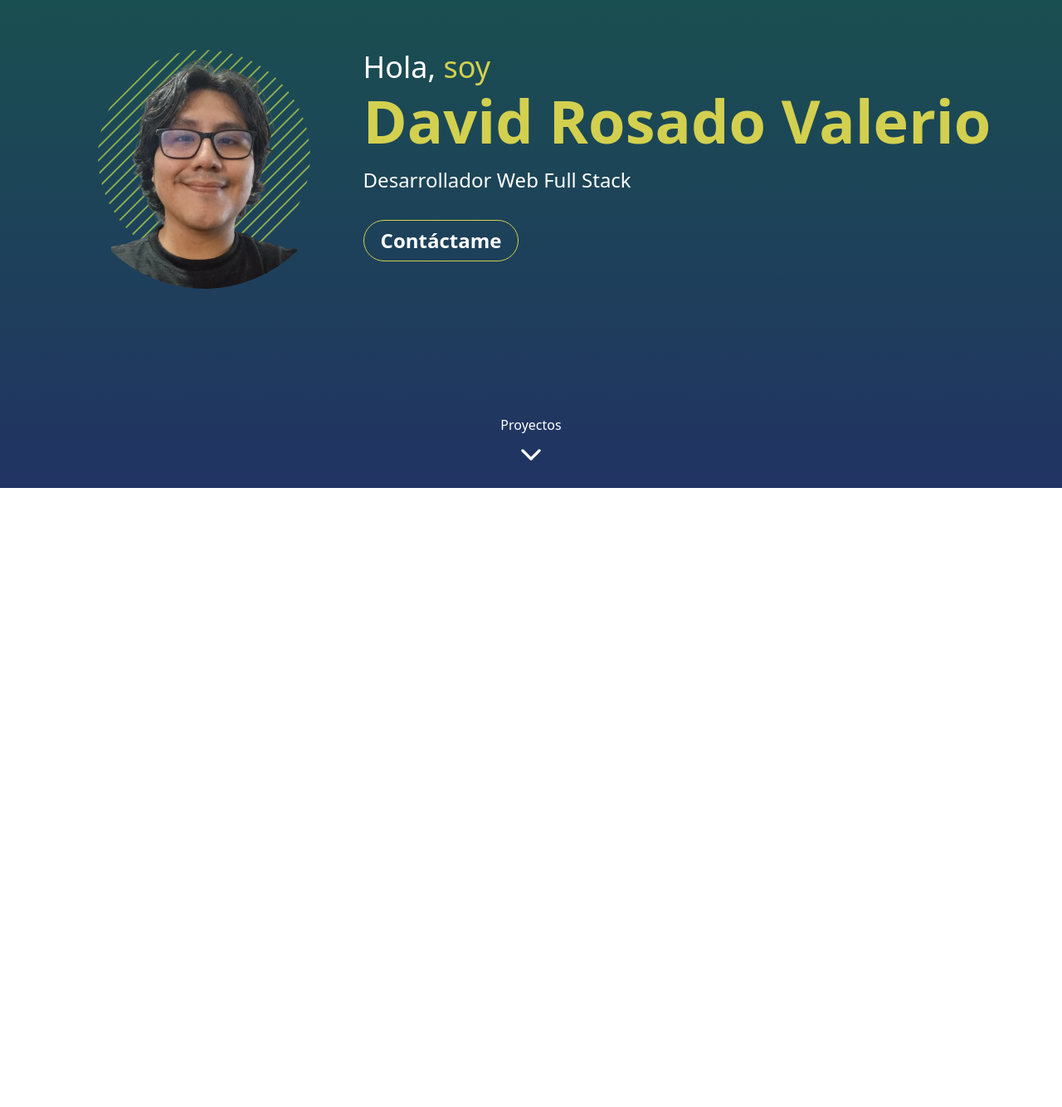
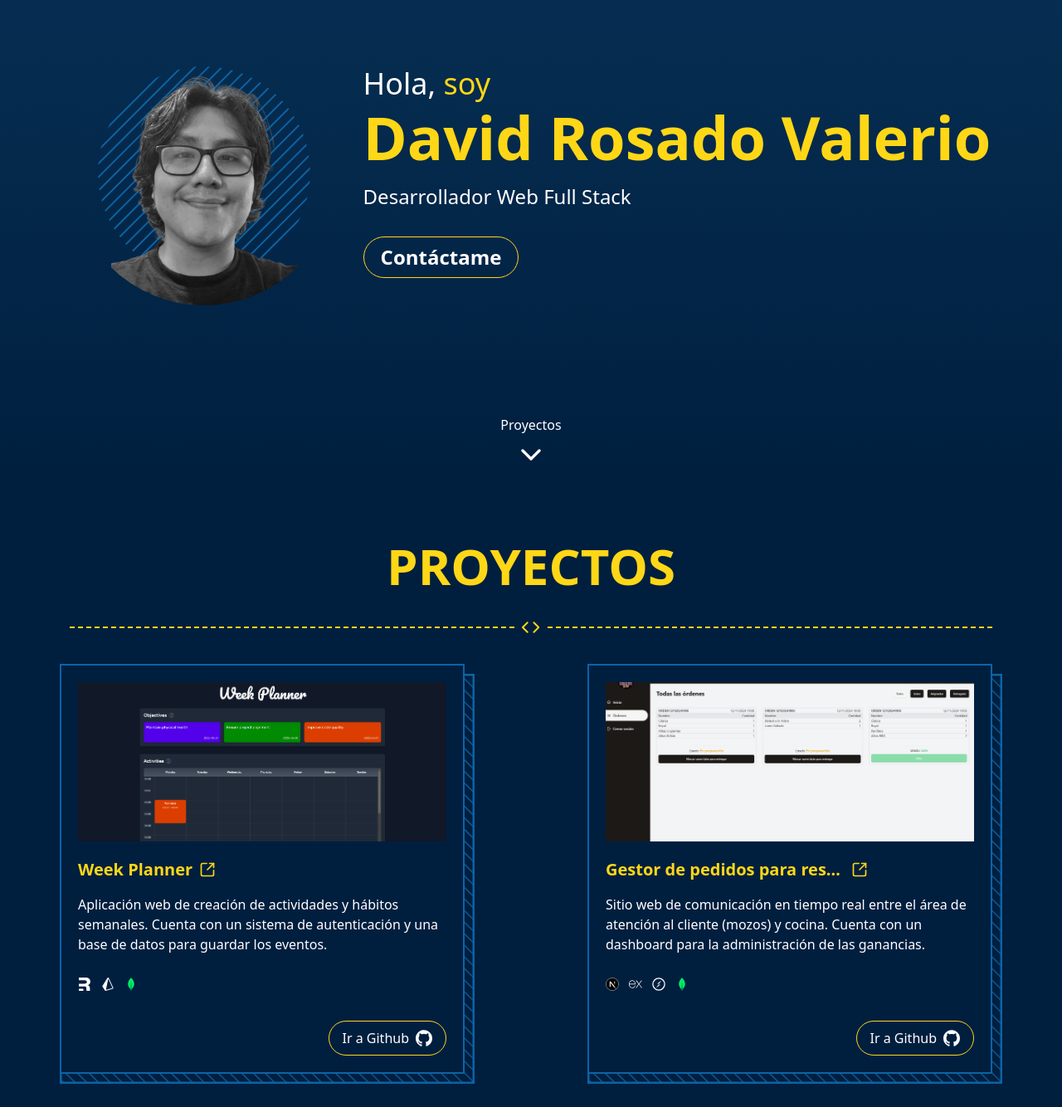
Before and after one commit to david-rosval/my-portfolio-website, a React (Vite) app: page / in a window 1280 px wide. Shown: the part 212-1546 px from the top of the page at 83% size. Before the commit the page ends 800 px from the top, so only its background shows below. Built offline with nearby package versions, Linux system fonts and the light colour scheme.

Commit message:
projects

```diff
--- a/src/App.tsx
+++ b/src/App.tsx
@@ -1,11 +1,21 @@
 import Hero from "./components/Hero"
+import Projects from "./components/Projects"
 
 function App() {
 
   return (
-    <div className="">
-      <Hero />
-    </div>
+    <>
+      <div className="bg-gradient-to-b from-palette-2 to-palette-1">
+        <div className="max-w-[1300px] mx-auto">
+          <Hero />
+        </div>
+      </div>
+      <div className="bg-palette-1">
+        <div className="max-w-[1300px] mx-auto">
+          <Projects />
+        </div>
+      </div>
+    </>
   )
 }
 
--- a/src/components/GoToGithubButton.tsx
+++ b/src/components/GoToGithubButton.tsx
@@ -4,7 +4,7 @@ export default function GoToGithubButton({ url }: { url: string }) {
   return (
     <a href={url} className=''>
       <button className='flex gap-2 rounded-full px-4 py-2 border border-palette-4 items-center transition-colors ease-in-out hover:bg-palette-1/30 '>
-        Go to Github
+        Ir a Github
         <Github className='size-5' />
       </button>
     </a>
--- a/src/components/Hero.tsx
+++ b/src/components/Hero.tsx
@@ -5,7 +5,7 @@ import SlideAnimated from './SlideAnimated'
 
 export default function Hero() {
   return (
-    <div className='bg-gradient-to-b from-palette-2 to-palette-1 h-dvh flex justify-center md:items-center md:p-0 p-5 pt-5 relative'>
+    <div className='h-dvh flex justify-center lg:items-center md:p-0 p-5 pt-5 md:pt-10 relative'>
       <div className='flex flex-col lg:flex-row gap-8 items-center'>
         <ProfilePhoto />
         <div
--- a/src/components/ProfilePhoto.tsx
+++ b/src/components/ProfilePhoto.tsx
@@ -19,7 +19,7 @@ export default function ProfilePhoto() {
 
       className="size-80  rounded-full overflow-hidden flex justify-center items-center relative"
     >
-      <img className="w-56 h-80 object-cover object-[0%_-120%] z-10" src="/profile.webp" alt="profile" />
+      <img className="w-56 h-80 object-cover object-[0%_-120%] z-10 grayscale" src="/profile.webp" alt="profile" />
       <div className="absolute size-64 rounded-full p-3 flex justify-center items-center  overflow-hidden">
         <LinePatternBackground />
       </div>
--- a/src/components/Projects.tsx
+++ b/src/components/Projects.tsx
@@ -1,27 +1,55 @@
-import { SquareArrowOutUpRight } from "lucide-react"
-import { projects } from "../consts"
+import { Code, SquareArrowOutUpRight } from "lucide-react"
 import Expressjs from "./svg/Express"
 import Nextjs from "./svg/Nextjs"
-import React from "./svg/React"
+import { motion } from "motion/react"
+import GoToGithubButton from "./GoToGithubButton"
+import Socketio from "./svg/SocketIo"
+import MongoDB from "./svg/MongoDB"
 import Remix from "./svg/Remix"
-import GoToGithubButton from "./GoToGithubButton"
+import Prisma from "./svg/Prisma"
+import { useState } from "react"
+import LinePatternProject from "./svg/LinePatternProject"
 
+const  project1 = {
+  title: "Gestor de pedidos para restobar Villa 29",
+  description: "Sitio web de comunicación en tiempo real entre el área de atención al cliente (mozos) y cocina. Cuenta con un dashboard para la administración de las ganancias.",
+  technologies: ["Nextjs", "Expressjs", "Socket.io", "MongoDB"],
+  image: "/villa29.webp",
+  github: "https://github.com/david-rosval/villa29-inventario-y-cocina-frontend-nextjs.git",
+  site: "http://localhost:5173"
+}
+
+const project2 = {
+  title: "Week Planner",
+  description: "Aplicación web de creación de actividades y hábitos semanales. Cuenta con un sistema de autenticación y una base de datos para guardar los eventos.",
+  technologies: ["Remix", "MongoDB", "Prisma"],
+  image: "/weekplanner.webp",
+  github: "https://github.com/david-rosval/villa29-inventario-y-cocina-frontend-nextjs.git",
+  site: "http://localhost:5173"
+}
 
 export default function Projects() {
   return (
-    <div className="flex gap-5 mx-auto  h-[500px] max-w-[1300px]">
-      {/* Div con texto rotado */}
-      <div className="flex items-center justify-center w-32">
-        <h2 className="-rotate-90 whitespace-nowrap text-8xl uppercase font-bold text-palette-2 ">Projects</h2>
+    <div className="px-5 pb-10 pt-16">
+      <h2 className="text-6xl text-center uppercase text-palette-4 font-bold">Proyectos</h2>
+      <div className="flex justify-around items-center gap-2 my-5 mx-16">
+        <div className="w-full border-t-2  border-palette-4 border-dashed" />
+        <Code className="stroke-palette-4 size-12" />
+        <div className="w-full border-t-2  border-palette-4 border-dashed" />
       </div>
-
       {/* Div que ocupa el espacio restante */}
-      <div className="flex-1 p-4 flex items-center">
-        <div className="h-full grid grid-cols-3 gap-4">
-          {projects.map((project, i) =>(
-            <Project key={i} project={project} />
-          ))}
-        </div>
+      <div className="grid lg:grid-cols-2 gap-8">
+        <Project project={project2}>
+          <Remix />
+          <Prisma />
+          <MongoDB />
+        </Project>
+        <Project project={project1}>
+          <Nextjs />
+          <Expressjs />
+          <Socketio />
+          <MongoDB />
+        </Project>
       </div>
     </div>
   )
@@ -36,7 +64,7 @@ type ProjectType = {
   site: string
 }
 
-function Project({ project }: { project: ProjectType }) {
+function Project({ project, children }: { project: ProjectType, children: React.ReactNode }) {
   const {
     title,
     description,
@@ -44,43 +72,62 @@ function Project({ project }: { project: ProjectType }) {
     github,
     site
   } = project
+
+  const [titleHover, setTitleHover] = useState<boolean>(false)
+
+
+
   return (
-    <div className="h-full bg-palette-3 rounded-xl  overflow-hidden text-white">
-      <div className={`w-full h-40 bg-[url(${image})]`}>
+    <div className="relative max-w-[500px] mx-auto">
+      <LinePatternProject />
+      <div className=" text-white p-5 flex flex-col  border-2 border-palette-3 bg-palette-1 relative z-10 mr-3">
+
+        <div className="h-48 overflow-hidden z-10">
+          <img src={image} alt={title} className="w-full h-full object-cover object-center transition-transform hover:scale-105 duration-300" />
         </div>
-      <div className="h-full p-4 flex flex-col gap-3">
+        <div className="flex-1 pt-5 flex flex-col gap-4 z-10">
 
           <div className="flex">
-          <a href={site} className="hover:underline underline-offset-4 decoration-palette-4 flex gap-2 items-center">
-            <h3 className="text-xl font-bold text-palette-4">
+            <a
+              href={site}
+              onMouseEnter={() => setTitleHover(true)}
+              onMouseLeave={() => setTitleHover(false)}
+              className=" flex gap-2 items-center relative"
+            >
+              <h3 className="text-xl font-bold text-palette-4 flex items-center gap-2 hover:underline underline-offset-4 decoration-palette-4">
+                <p className="max-w-72 truncate">
                   {title}
+                </p>
+                <SquareArrowOutUpRight className="size-5 stroke-palette-4" />
               </h3>
-            <SquareArrowOutUpRight className="size-5 stroke-palette-4" />
+              <motion.div
+                animate={{
+                  scale: titleHover ? 1 : 0,
+                  transition: {
+                    delay: 0.5,
+                  }
+                }}
+                className="absolute right-0 bg-palette-2 text-center text-white px-2 py-1 rounded-2xl -top-10 inset-x-0 "
+
+              >
+                {title}
+              </motion.div>
             </a>
           </div>
 
           <p>{description}</p>
 
-        <ul className="flex gap-3 items-center">
-          <li>
-            <Nextjs className="size-7" />
-          </li>
-          <li>
-            <Remix className="size-5" />
-          </li>
-          <li>
-            <React className="size-7" />
-          </li>
-          <li>
-            <Expressjs className="size-7" />
-          </li>
-        </ul>
+          <div className="flex gap-3 items-center mt-3">
+            {children}
+          </div>
 
-        <div className="flex justify-end items-end ">
+          <div className="flex justify-end items-end mt-5 h-full">
             <GoToGithubButton url={github} />
           </div>
 
         </div>
       </div>
+    </div>
+
   )
 }
--- /dev/null
+++ b/src/components/svg/LinePatternProject.tsx
@@ -0,0 +1,38 @@
+
+export default function LinePatternProject() {
+  return (
+    <div className="size-full absolute -bottom-3 overflow-hidden">
+      <svg
+        width="100%"
+        height="100%"
+        viewBox="0 0 100 100"
+        preserveAspectRatio="none"
+        xmlns="http://www.w3.org/2000/svg"
+        className="stroke-palette-3"
+      >
+        <defs>
+          <pattern
+            id="lines"
+            patternUnits="userSpaceOnUse"
+            width="2"
+            height="2"
+            patternTransform="rotate(-45)"
+          >
+            <line
+              x1="0"
+              y="0"
+              x2="0"
+              y2="10"
+              strokeWidth="0.5"
+            />
+          </pattern>
+        </defs>
+        <rect
+          width="100%"
+          height="100%"
+          fill="url(#lines)"
+        />
+      </svg>
+    </div>
+  )
+}
--- /dev/null
+++ b/src/components/svg/MongoDB.tsx
@@ -0,0 +1,3 @@
+import type { SVGProps } from "react";
+const MongoDB = (props: SVGProps<SVGSVGElement>) => <svg viewBox="0 0 256 549" xmlns="http://www.w3.org/2000/svg" width="1em" height="1em" preserveAspectRatio="xMidYMid" {...props}><path fill="#01EC64" d="M175.622 61.108C152.612 33.807 132.797 6.078 128.749.32a1.03 1.03 0 0 0-1.492 0c-4.048 5.759-23.863 33.487-46.874 60.788-197.507 251.896 31.108 421.89 31.108 421.89l1.917 1.28c1.704 26.234 5.966 63.988 5.966 63.988h17.045s4.26-37.54 5.965-63.987l1.918-1.494c.213.214 228.828-169.78 31.32-421.677Zm-47.726 418.05s-10.227-8.744-12.997-13.222v-.428l12.358-274.292c0-.853 1.279-.853 1.279 0l12.357 274.292v.428c-2.77 4.478-12.997 13.223-12.997 13.223Z" /></svg>;
+export default MongoDB;
--- /dev/null
+++ b/src/components/svg/Prisma.tsx
@@ -0,0 +1,3 @@
+import type { SVGProps } from "react";
+const Prisma = (props: SVGProps<SVGSVGElement>) => <svg viewBox="0 0 256 310" width="1em" height="1em" xmlns="http://www.w3.org/2000/svg" preserveAspectRatio="xMidYMid" {...props}><path fill="#fff" d="M254.313 235.519L148 9.749A17.063 17.063 0 00133.473.037a16.87 16.87 0 00-15.533 8.052L2.633 194.848a17.465 17.465 0 00.193 18.747L59.2 300.896a18.13 18.13 0 0020.363 7.489l163.599-48.392a17.929 17.929 0 0011.26-9.722 17.542 17.542 0 00-.101-14.76l-.008.008zm-23.802 9.683l-138.823 41.05c-4.235 1.26-8.3-2.411-7.419-6.685l49.598-237.484c.927-4.443 7.063-5.147 9.003-1.035l91.814 194.973a6.63 6.63 0 01-4.18 9.18h.007z" /></svg>;
+export default Prisma;
--- /dev/null
+++ b/src/components/svg/Socketio.tsx
@@ -0,0 +1,3 @@
+import type { SVGProps } from "react";
+const Socketio = (props: SVGProps<SVGSVGElement>) => <svg viewBox="0 0 256 256" xmlns="http://www.w3.org/2000/svg" preserveAspectRatio="xMinYMin meet" width="1em" height="1em" {...props}><circle cx={128} cy={128} r={114} stroke="#FFF" strokeWidth={20} fill="none" /><path d="M97.637 121.69c27.327-22.326 54.058-45.426 81.98-67.097-14.646 22.505-29.708 44.711-44.354 67.215-12.562.06-25.123.06-37.626-.119zM120.737 134.132c12.621 0 25.183 0 37.745.179-27.505 22.206-54.117 45.484-82.099 67.096 14.646-22.505 29.708-44.77 44.354-67.275z" fill="#FFF" /></svg>;
+export default Socketio;
--- a/src/index.css
+++ b/src/index.css
@@ -8,3 +8,12 @@
   --palette-3: "#205295";
   --palette-4: "#2C74B3";
 }
+
+.responsive-grid {
+  display: grid;
+  grid-template-columns: repeat(
+    autofit,
+    minmax(100px, 1fr)
+  );
+  gap: 5px;
+}
--- a/tailwind.config.js
+++ b/tailwind.config.js
@@ -7,10 +7,10 @@ export default {
   theme: {
     extend: {
       colors: {
-        'palette-1': '#213363',
-        'palette-2': '#17594A',
-        'palette-3': '#8EAC50',
-        'palette-4': '#D3D04F',
+        'palette-1': '#001F3F',
+        'palette-2': '#083358',
+        'palette-3': '#0D63A5',
+        'palette-4': '#FFD717',
       },
     },
   },
```
Also changed, not shown: public/villa29.webp (added), public/weekplanner.webp (added). Lines whose indentation alone changed are shown as unchanged.
